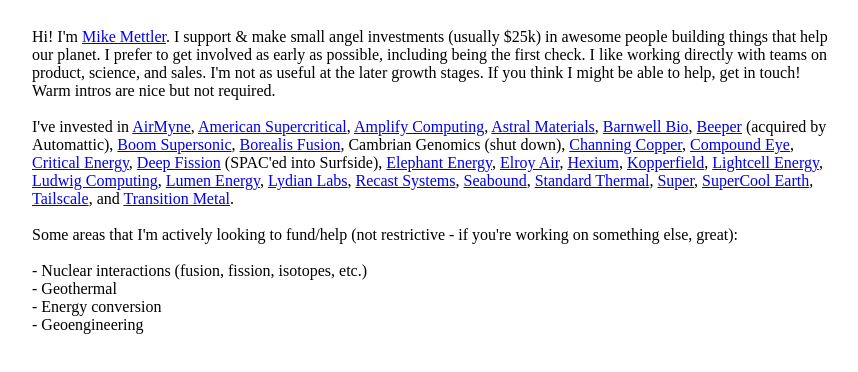
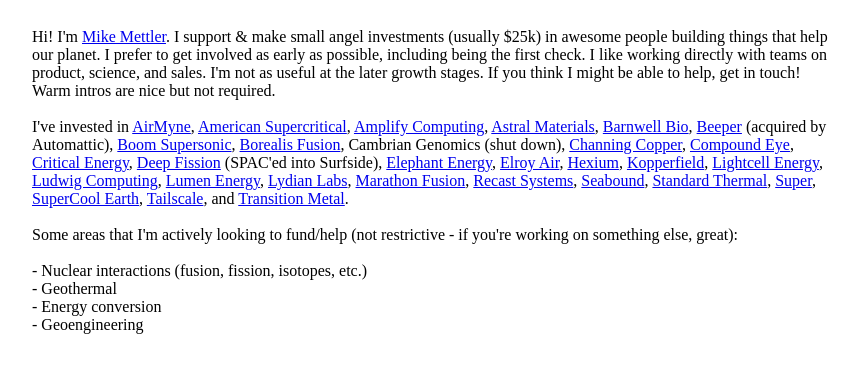
Before and after one commit to mettler/1d, a plain HTML site: page index.html in a window 1280 px wide. Shown: the whole page, without its empty margins (208-1066 px from the left). Drawn offline with Linux system fonts and the light colour scheme.

Commit message:
Add Marathon Fusion link to index.html

```diff
--- a/index.html
+++ b/index.html
@@ -47,6 +47,7 @@
   <a href="https://www.ludwigcomputing.com/" target="_blank">Ludwig Computing</a>,
   <a href="https://getlumen.com/" target="_blank">Lumen Energy</a>,
   <a href="https://www.lydianlabs.com/" target="_blank">Lydian Labs</a>,
+  <a href="https://www.marathonfusion.com/" target="_blank">Marathon Fusion</a>,
   <a href="https://www.recastsystems.com/" target="_blank">Recast Systems</a>,
   <a href="https://www.seabound.co/" target="_blank">Seabound</a>,
   <a href="https://www.standardthermal.com/" target="_blank">Standard Thermal</a>,
```
